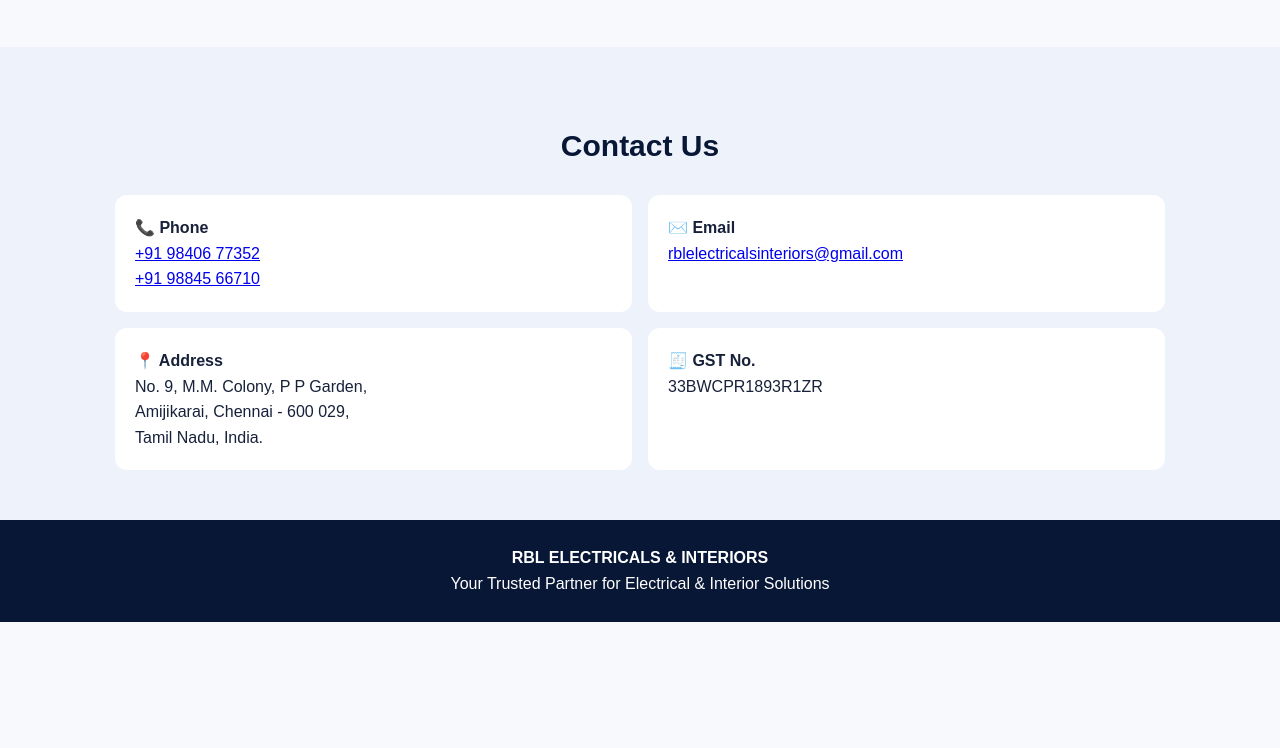
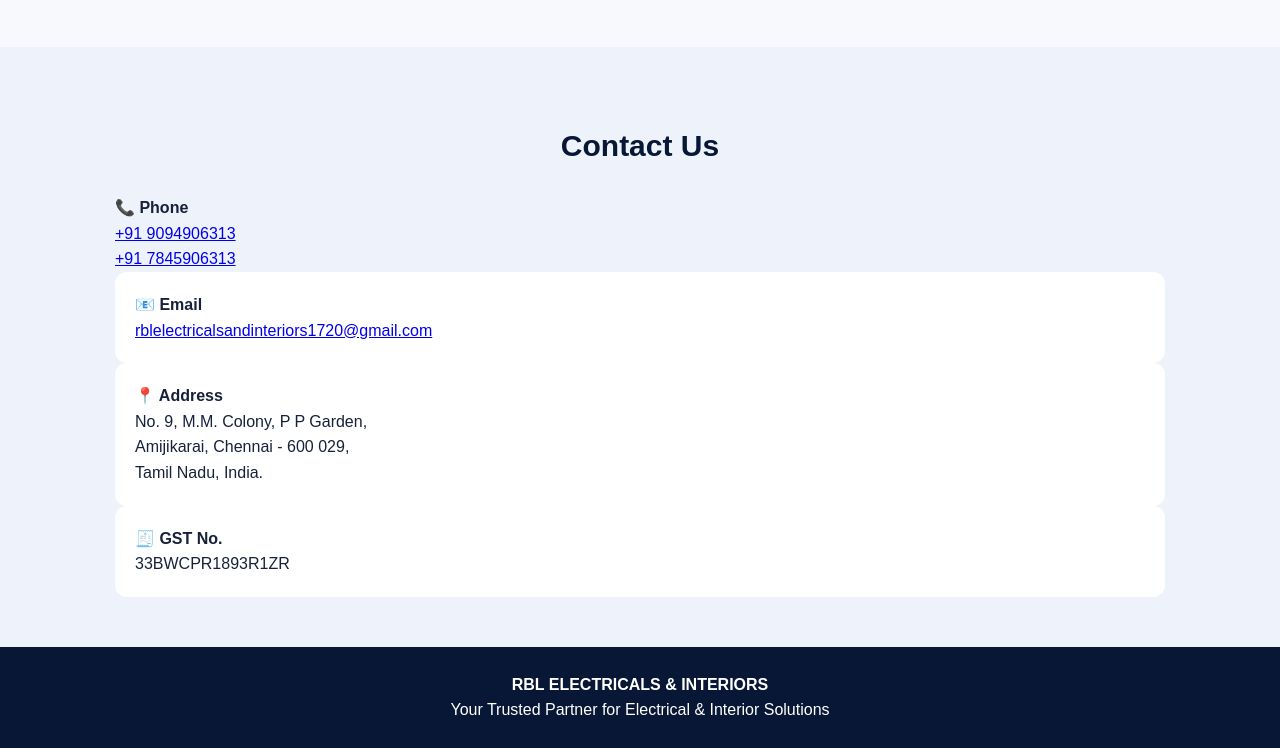
Before and after one commit to rameshraji1720/rbl-electricals-interiors, a plain HTML site: page index.html in a window 1280 px wide. Shown: the part 1307-2055 px from the top of the page. Before the commit the page ends 1929 px from the top, so only its background shows below. Drawn offline with Linux system fonts and the light colour scheme.

```diff
--- a/index.html
+++ b/index.html
@@ -25,8 +25,8 @@
 <section class="hero">
 <div class="wrap"><h2>Powering Spaces.<br>Building Better Tomorrows.</h2>
 <p>Your trusted partner for electrical works, interior solutions, installation, maintenance and repair services.</p>
-<a class="btn" href="tel:+919840677352">📞 Call Now</a>
-<a class="btn" href="https://wa.me/919884566710">💬 WhatsApp</a></div>
+<a class="btn" href="tel:+919094906313">📞 Call Now</a>
+<a class="btn" href="https://wa.me/919094906313">💬 WhatsApp</a></div>
 </section>
 <section><div class="wrap"><h2 class="title">Our Services</h2><div class="grid">
 <div class="card"><div class="icon">💡</div><h3>Electrical Works</h3><p>Professional electrical work for homes, shops and commercial spaces.</p></div>
@@ -35,9 +35,9 @@
 <div class="card"><div class="icon">⚙️</div><h3>Repair Services</h3><p>Prompt repair support for electrical requirements.</p></div>
 </div></div></section>
 <section><div class="wrap about"><div><h2>About Us</h2><p>RBL Electricals & Interiors provides dependable electrical and interior solutions with a focus on quality workmanship, timely service and customer satisfaction.</p><p><b>Proprietor:</b> R. Ramesh</p></div><div class="box"><h2>Why Choose Us?</h2><p>✔ Professional service<br>✔ Quality-focused workmanship<br>✔ Installation & maintenance<br>✔ Repair services<br>✔ Customer-friendly approach</p></div></div></section>
-<section class="contact"><div class="wrap"><h2 class="title">Contact Us</h2><div class="contactgrid">
-<div class="item"><b>📞 Phone</b><br><a href="tel:+919840677352">+91 98406 77352</a><br><a href="tel:+919884566710">+91 98845 66710</a></div>
-<div class="item"><b>✉️ Email</b><br><a href="mailto:rblelectricalsinteriors@gmail.com">rblelectricalsinteriors@gmail.com</a></div>
+<section class="contact"><div class="wrap"><h2 class="title">Contact Us</h2><div class="co
+<div class="item"><b>📞 Phone</b><br><a href="tel:+919094906313">+91 9094906313</a><br><a href="tel:+917845906313">+91 7845906313</a></div>
+  <div class="item"><b>📧 Email</b><br><a href="mailto:rblelectricalsandinteriors1720@gmail.com">rblelectricalsandinteriors1720@gmail.com</a></div>
 <div class="item"><b>📍 Address</b><br>No. 9, M.M. Colony, P P Garden,<br>Amijikarai, Chennai - 600 029,<br>Tamil Nadu, India.</div>
 <div class="item"><b>🧾 GST No.</b><br>33BWCPR1893R1ZR</div>
 </div></div></section>
```
